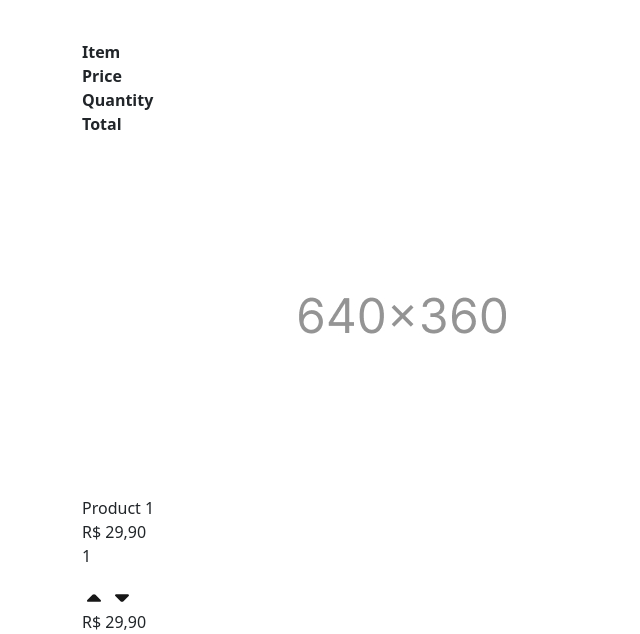
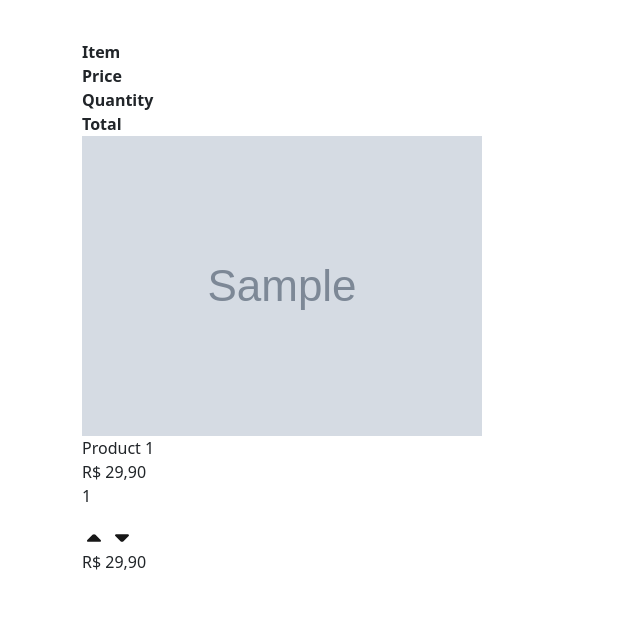
Before and after one commit to WilsonSousajr/bsbox, a Django app: template src/templates/src/cart.html in a window 1280 px wide. Shown: the part 183-817 px from the top of the page, without its empty margins (0-640 px from the left). After the commit the page ends 753 px from the top, so only its background shows below. Run offline with Django 5.2, Linux system fonts and the light colour scheme; tables that the repository leaves empty hold one stand-in row (values such as "Sample post"); the template is opened without the code that fills it: values that come from a table or form of the project are taken from there, most other values are stand-ins (such as "Sample title", 1, 10 or a date in 2020); grey boxes marked "Sample" are stand-in pictures; some libraries are stand-ins or nearby versions.

Commit message:
✨💄 Add: Get product image dynamically, cart.html

```diff
--- a/src/templates/src/cart.html
+++ b/src/templates/src/cart.html
@@ -32,7 +32,7 @@
                     {% for item in items %}
                     <div class="cart-row">
                         <div style="flex:2">
-                            <img class="row-image" src="{% static 'src/images/640x360.jpg' %}">
+                            <img class="row-image" src="{{item.product.imageURL}}">
                         </div>
                         <div style="flex:2">Product 1</div>
                         <div style="flex:1">R$ 29,90</div>
```
